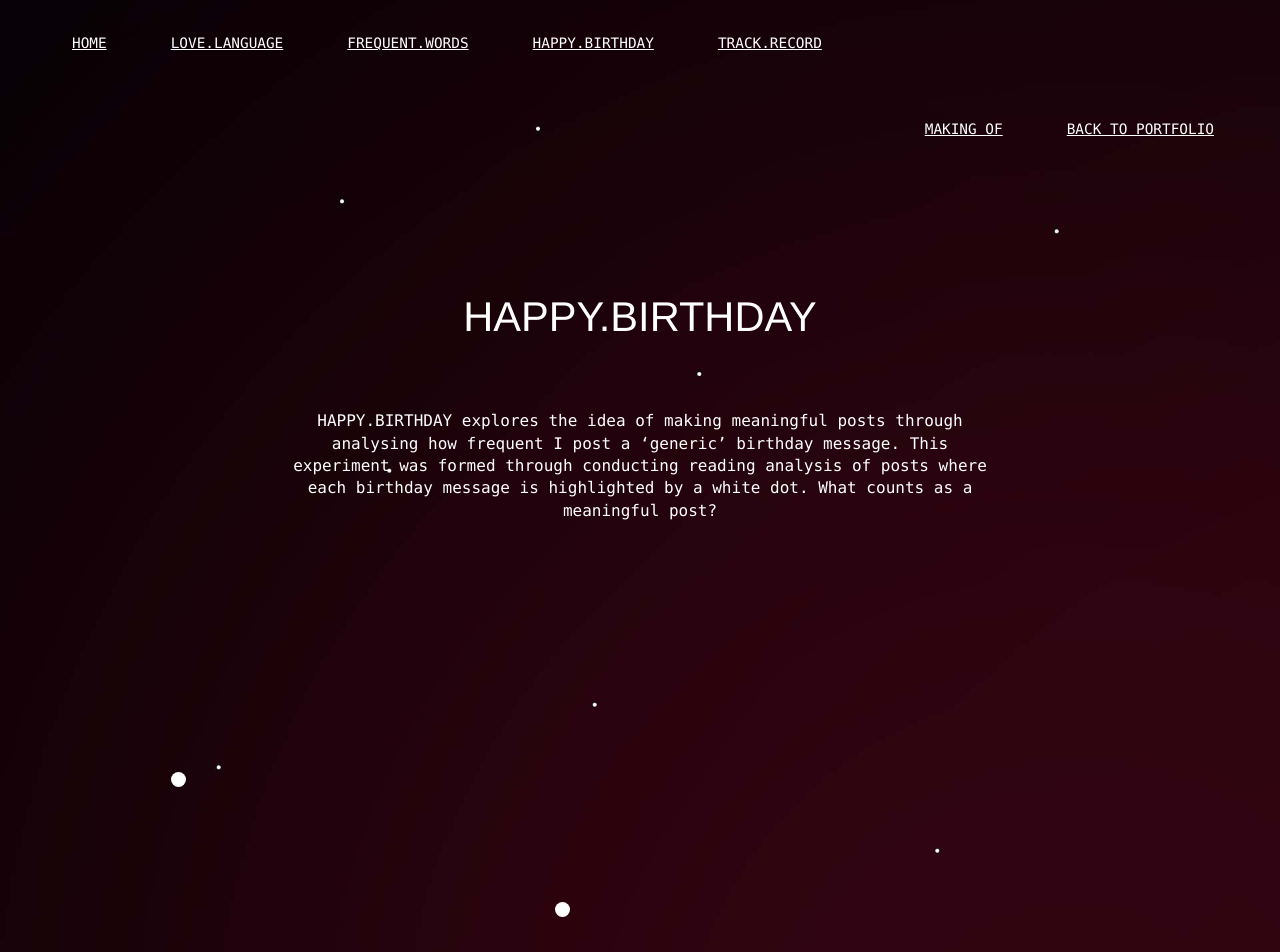
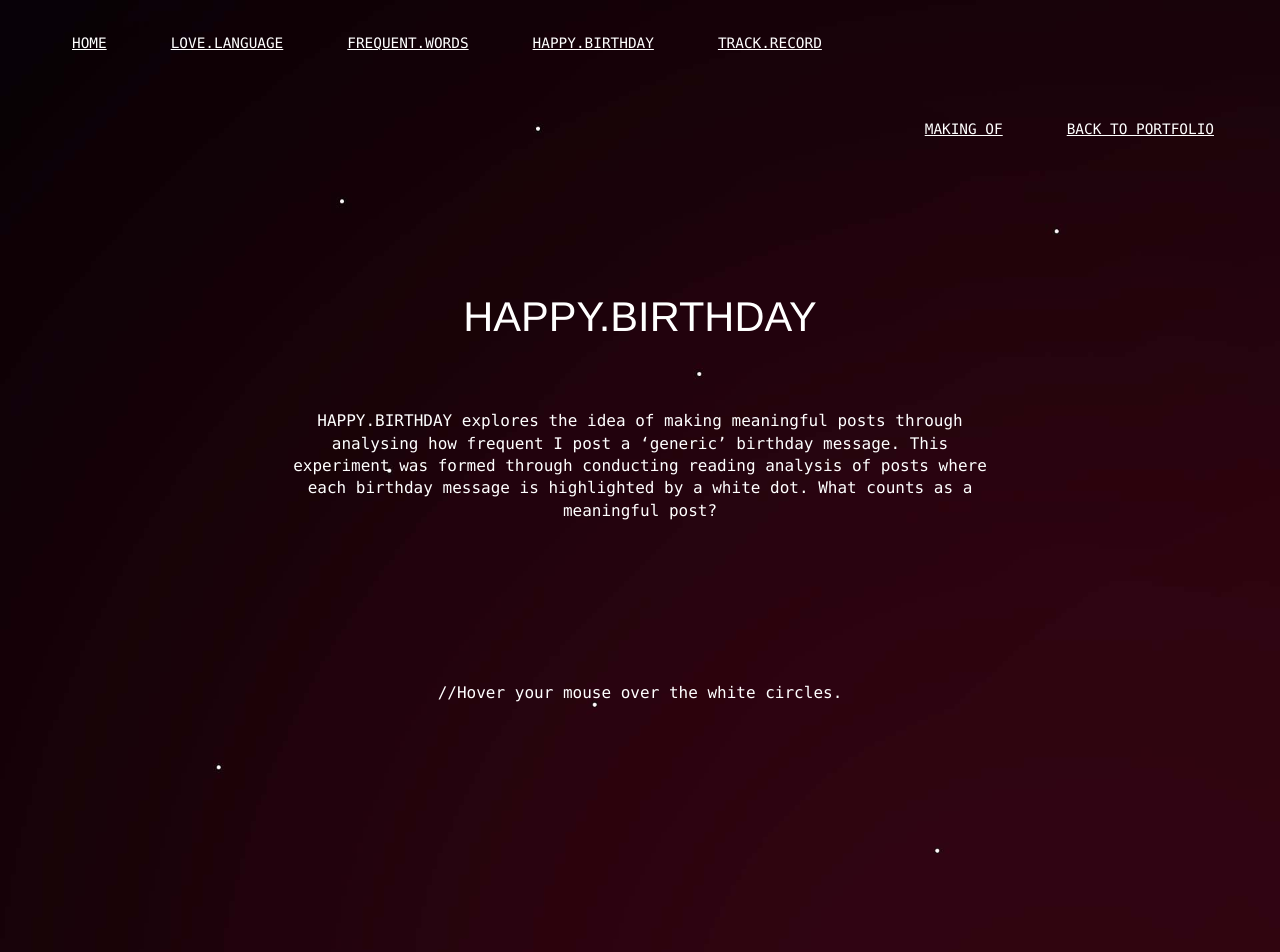
Before and after one commit to carmen-yeh/carmen-yeh.github.io, a React (Create React App) app in the folder frontend/: page /happy-birthday in a window 1280 px wide. Shown: the top 952 px of the page. Built offline with nearby package versions, Linux system fonts and the light colour scheme; what react-animations would draw is missing.

Commit message:
Update HappyBirthdayPage.js

```diff
--- a/frontend/src/pages/3-happy-birthday/HappyBirthdayPage.js
+++ b/frontend/src/pages/3-happy-birthday/HappyBirthdayPage.js
@@ -17,6 +17,8 @@ function HappyBirthdayPage() {
                 HAPPY.BIRTHDAY
             </h1>
             <p>HAPPY.BIRTHDAY explores the idea of making meaningful posts through analysing how frequent I post a ‘generic’ birthday message. This experiment was formed through conducting reading analysis of posts where each birthday message is highlighted by a white dot. What counts as a meaningful post?</p>
+        <p2> //Hover your mouse over the white circles.
+        </p2>
 
             <div style={{display: "flex", justifyContent:"center"}}>
                 <img src={poem} alt="poem" style={{position: "absolute", paddingTop: 1800}} />
```
